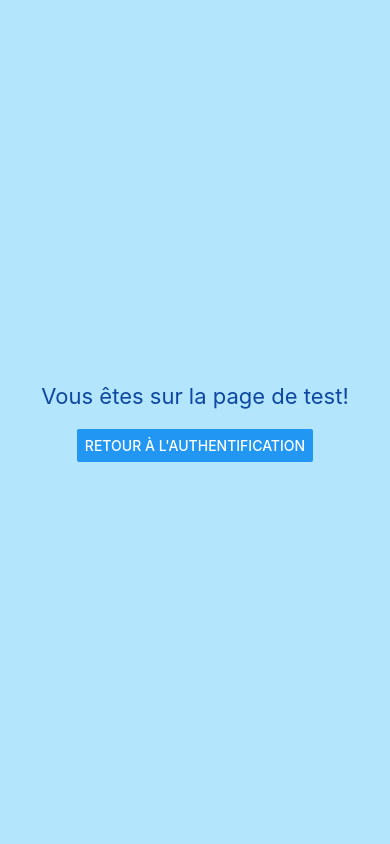
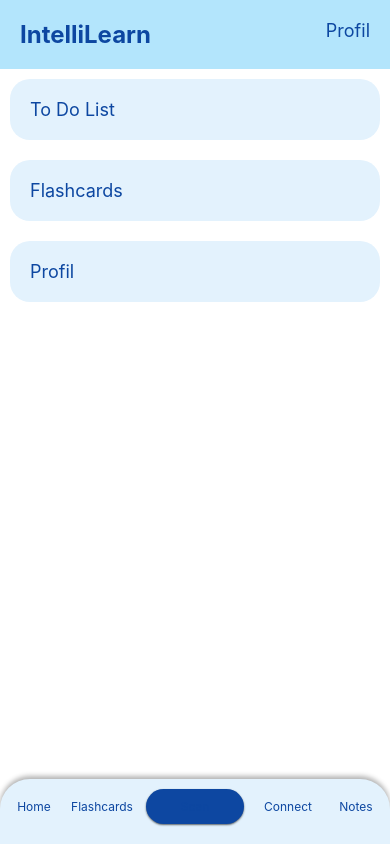
Before and after one commit to sapphiregaze/Intelli-Learn, a React Native app in the folder mobile/: screen /Test in a window 390 px wide. Built offline with nearby package versions, Linux system fonts and the light colour scheme.

Commit message:
Create Home Page

```diff
--- a/mobile/TestScreen.js
+++ b/mobile/TestScreen.js
@@ -1,11 +1,48 @@
 import React from 'react';
-import { View, Text, StyleSheet, Button } from 'react-native';
+import { View, Text, StyleSheet, TouchableOpacity, ScrollView } from 'react-native';
 
 export default function TestScreen({ navigation }) {
   return (
     <View style={styles.container}>
-      <Text style={styles.text}>Vous êtes sur la page de test!</Text>
-      <Button title="Retour à l'authentification" onPress={() => navigation.navigate('Authentication')} />
+      {/* En-tête */}
+      <View style={styles.header}>
+        <Text style={styles.logo}>IntelliLearn</Text>
+        <TouchableOpacity style={styles.profileButton} onPress={() => console.log('Profil')}>
+          <Text style={styles.profileText}>Profil</Text>
+        </TouchableOpacity>
+      </View>
+
+      {/* Contenu principal */}
+      <ScrollView style={styles.content}>
+        <View style={styles.card}>
+          <Text style={styles.cardTitle}>To Do List</Text>
+        </View>
+        <View style={styles.card}>
+          <Text style={styles.cardTitle}>Flashcards</Text>
+        </View>
+        <View style={styles.card}>
+          <Text style={styles.cardTitle}>Profil</Text>
+        </View>
+      </ScrollView>
+
+      {/* Barre de navigation en bas */}
+      <View style={styles.navBar}>
+        <TouchableOpacity style={styles.navItem} onPress={() => console.log('Home')}>
+          <Text style={styles.navText}>Home</Text>
+        </TouchableOpacity>
+        <TouchableOpacity style={styles.navItem} onPress={() => console.log('Flashcards')}>
+          <Text style={styles.navText}>Flashcards</Text>
+        </TouchableOpacity>
+        <TouchableOpacity style={[styles.navItem, styles.navItemCenter]} onPress={() => console.log('Scan')}>
+          <Text style={styles.navText}>Scan</Text>
+        </TouchableOpacity>
+        <TouchableOpacity style={styles.navItem} onPress={() => console.log('Connect')}>
+          <Text style={styles.navText}>Connect</Text>
+        </TouchableOpacity>
+        <TouchableOpacity style={styles.navItem} onPress={() => console.log('Notes')}>
+          <Text style={styles.navText}>Notes</Text>
+        </TouchableOpacity>
+      </View>
     </View>
   );
 }
@@ -13,13 +50,72 @@ export default function TestScreen({ navigation }) {
 const styles = StyleSheet.create({
   container: {
     flex: 1,
-    justifyContent: 'center',
-    alignItems: 'center',
+    backgroundColor: '#FFFFFF',
+  },
+  header: {
+    flexDirection: 'row',
+    justifyContent: 'space-between',
+    padding: 20,
     backgroundColor: '#B3E5FC',
   },
-  text: {
-    fontSize: 22,
+  logo: {
+    fontSize: 24,
     color: '#0D47A1',
-    marginBottom: 20,
+    fontWeight: 'bold',
+  },
+  profileButton: {
+
+  },
+  profileText: {
+    fontSize: 18,
+    color: '#0D47A1',
+  },
+  content: {
+    flex: 1,
+  },
+  card: {
+    backgroundColor: '#E3F2FD',
+    borderRadius: 20,
+    padding: 20,
+    margin: 10,
+  },
+  cardTitle: {
+    fontSize: 18,
+    color: '#0D47A1',
+  },
+  navBar: {
+    flexDirection: 'row',
+    justifyContent: 'space-around',
+    alignItems: 'center',
+    backgroundColor: '#E3F2FD',
+    borderTopLeftRadius: 30,
+    borderTopRightRadius: 30,
+    paddingTop: 10,
+    paddingBottom: 20,
+    shadowColor: '#000',
+    shadowOffset: { width: 0, height: -3 },
+    shadowOpacity: 0.3,
+    shadowRadius: 5,
+    elevation: 30,
+  },
+  navItem: {
+    alignItems: 'center',
+    flex: 1,
+  },
+  navItemCenter: {
+    backgroundColor: '#0D47A1',
+    borderRadius: 20,
+    paddingVertical: 10,
+    paddingHorizontal: 15,
+    marginHorizontal: 10,
+    shadowColor: '#000',
+    shadowOffset: { width: 0, height: 1 },
+    shadowOpacity: 0.6,
+    shadowRadius: 2,
+    elevation: 4,
+  },
+  navText: {
+    color: '#0D47A1',
+    fontSize: 12,
   },
 });
```
